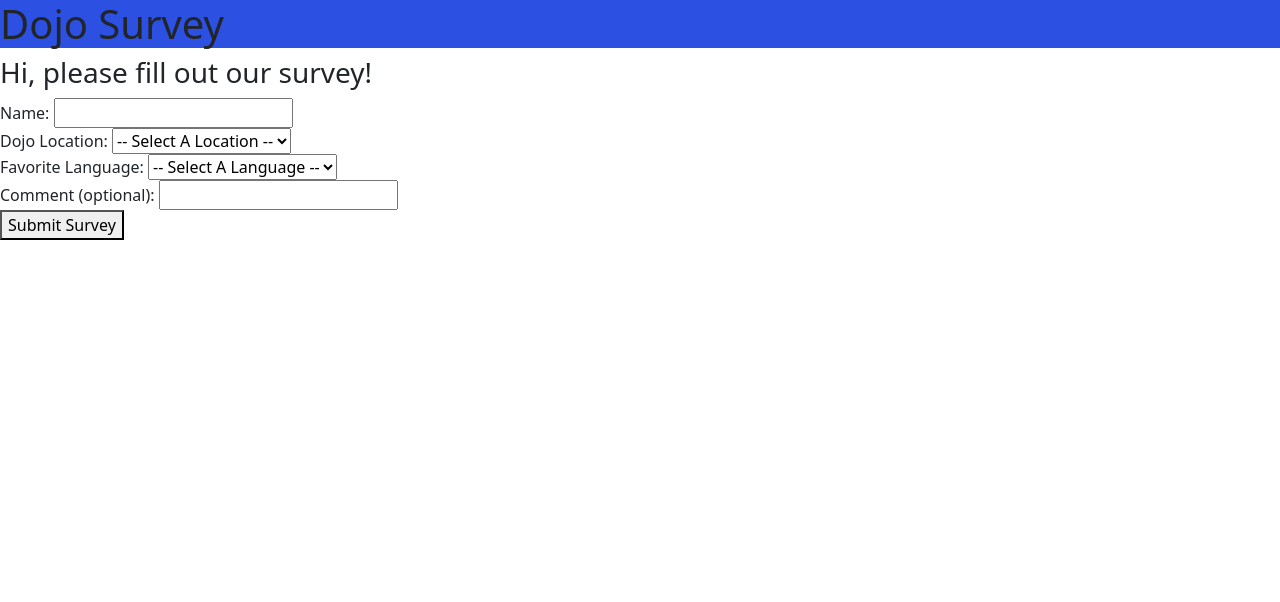
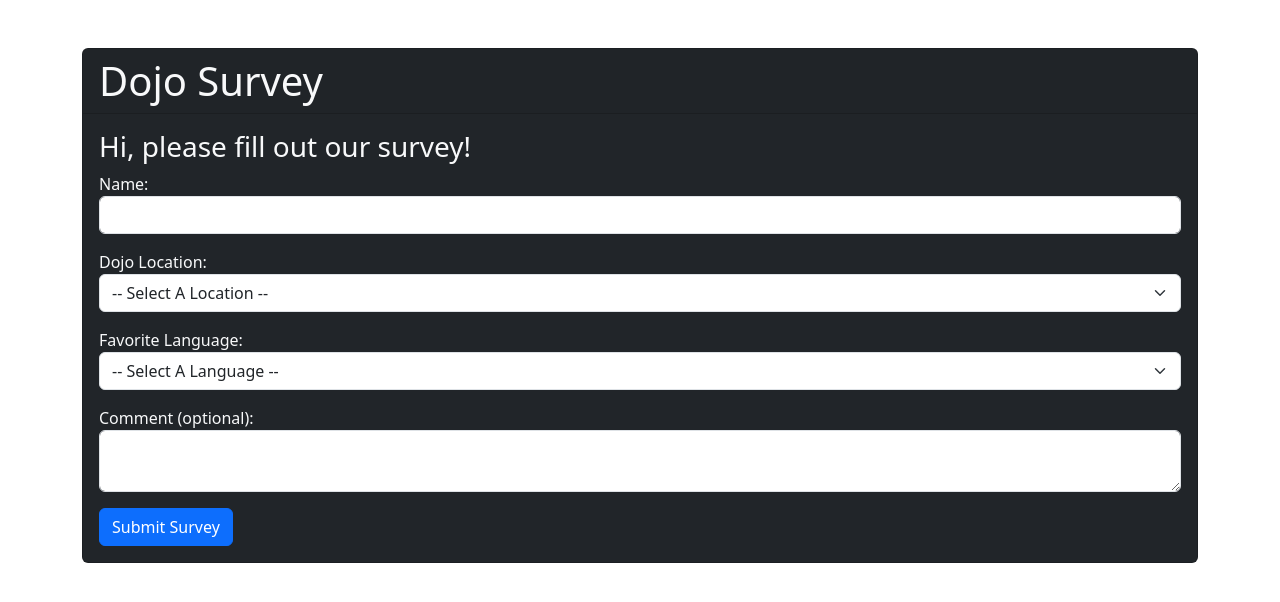
Before and after one commit to PaulDeUlloa/dojo_survey, a Flask app: page / in a window 1280 px wide. Shown: the top 602 px of the page. Run offline with Flask 3, Linux system fonts and the light colour scheme.

Commit message:
styling upgrades for index.html

```diff
--- a/templates/index.html
+++ b/templates/index.html
@@ -7,18 +7,21 @@
     <link href="https://cdn.jsdelivr.net/npm/bootstrap@5.3.1/dist/css/bootstrap.min.css" rel="stylesheet" integrity="sha384-4bw+/aepP/YC94hEpVNVgiZdgIC5+VKNBQNGCHeKRQN+PtmoHDEXuppvnDJzQIu9" crossorigin="anonymous">
 </head>
 <body>
-    <h1 style="background-color: rgb(43, 80, 226);">Dojo Survey</h1>
+    <div class="container">
+        <div class="card bg-dark text-light mt-5">
+            <h1 class="card-header">Dojo Survey</h1>
+            <div class="card-body">
                 <h3>Hi, please fill out our survey!</h3>
                 <form action='/survey' method='post'>
                     <!-- name input -->
-        <div>
+                    <div class="mb-3">
                         <label for='name'>Name:</label>
-            <input type='text' name='name'>
+                        <input class="form-control" type='text' name='name'>
                     </div>
                     <!-- dojo location -->
-        <div>
+                    <div class="mb-3">
                         <label for='dojo_location'>Dojo Location:</label>
-            <select name="dojo_location" id="dropdown">
+                        <select class="form-select" name="dojo_location" id="dropdown">
                             <option value="SelectLanguage">-- Select A Location --</option>
                             <option value="Chicago">Chicago</option>
                             <option value="SanJose">San Jose</option>
@@ -27,9 +30,9 @@
                         </select>
                     </div>
                     <!-- Favorite language input -->
-        <div>
+                    <div class="mb-3">
                         <label for='fav_language'>Favorite Language:</label>
-            <select name="fav_language" id="dropdown">
+                        <select class="form-select" name="fav_language" id="dropdown">
                             <option value="SelectLanguage">-- Select A Language --</option>
                             <option value="Chicago">Chicago</option>
                             <option value="Python">Python</option>
@@ -40,12 +43,15 @@
                         </select>
                     </div>
                     <!-- comment section -->
-        <div>
+                    <div class="mb-3">
                         <label for='comment'>Comment (optional):</label>
-            <input type='text' name='comment'>
+                        <textarea name="comment" id="comment" class="form-control"></textarea>
                     </div>
-        <button>Submit Survey</button>
+                    <button class="btn btn-primary">Submit Survey</button>
                 </form>
+            </div>
+        </div>
+    </div>
 
 
 </body>
```
Lines whose indentation alone changed are shown as unchanged.
